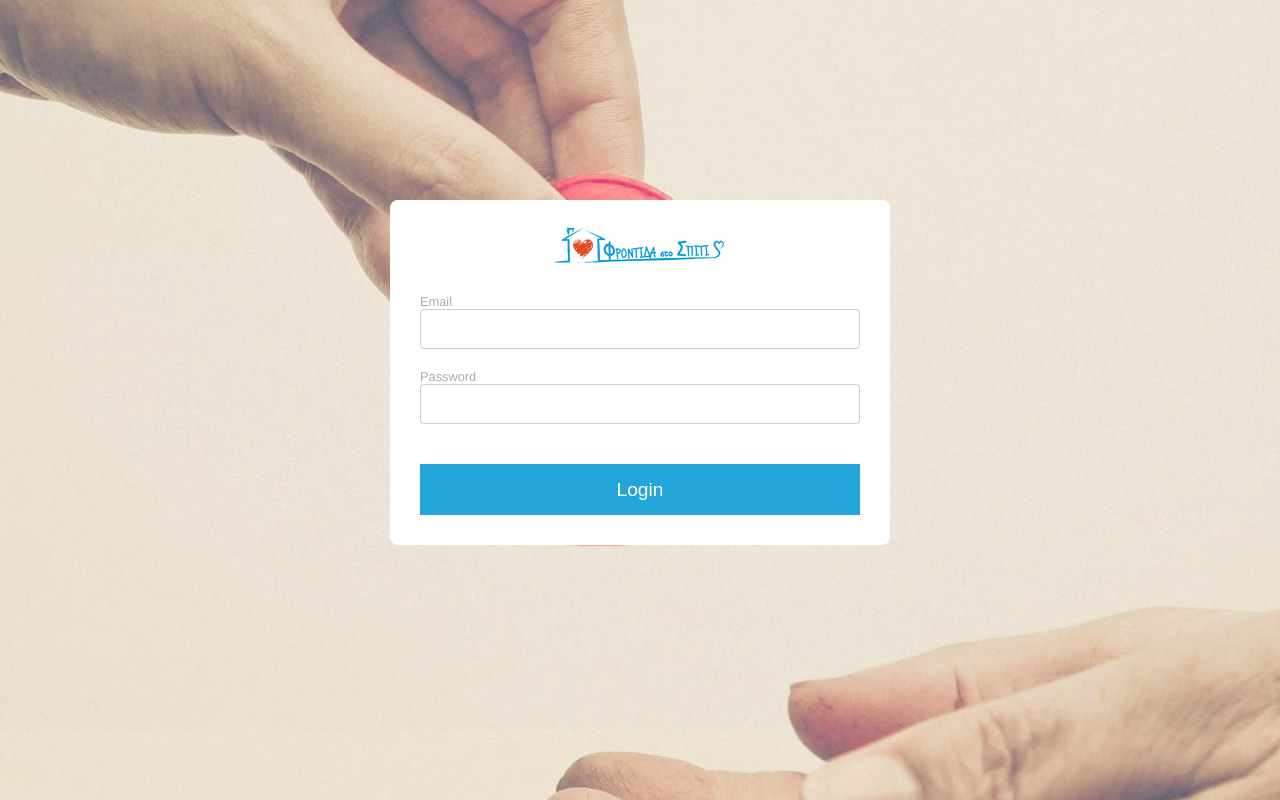
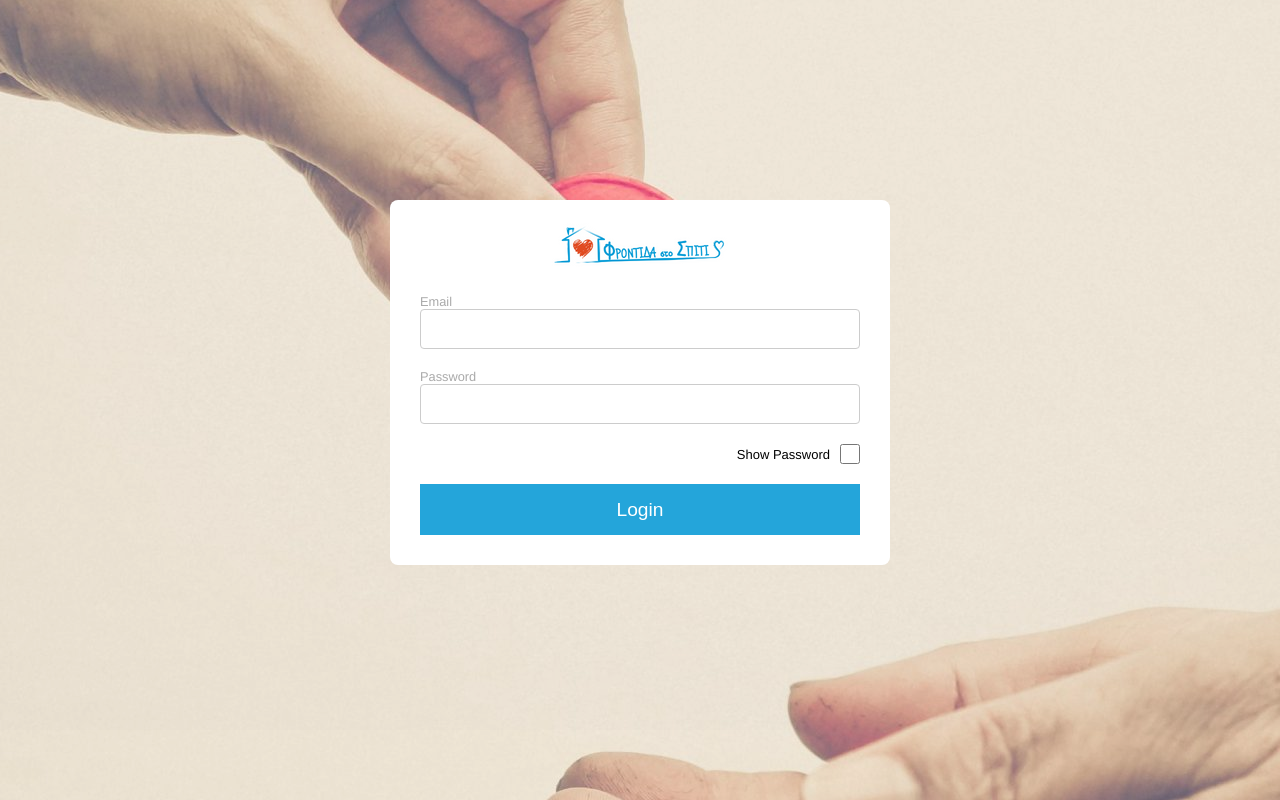
Before and after one commit to spiropoulos94/FRONTIDA_STO_SPITI_frontend, a Vue app: page /login in a window 1280 px wide. Built offline with nearby package versions, Linux system fonts and the light colour scheme.

Commit message:
show password toggle ok

```diff
--- a/src/components/LoginForm.vue
+++ b/src/components/LoginForm.vue
@@ -17,7 +17,11 @@
 
       <label>
         Password
-        <input class="input" type="password" v-model="formData.password" />
+        <input
+          class="input"
+          :type="showPassword ? 'text' : 'password'"
+          v-model="formData.password"
+        />
         <span
           @click="clearInput('password')"
           v-if="formData.password"
@@ -25,6 +29,14 @@
           >x</span
         >
       </label>
+      <div class="show-password">
+        <span class="title">Show Password</span>
+        <input
+          v-model="showPassword"
+          type="checkbox"
+          class="show-password-checkbox"
+        />
+      </div>
 
       <button :disabled="loading" @click="submit" class="form-sbmt">
         <span v-if="!loading" class="text"> Login </span>
@@ -50,6 +62,7 @@ export default {
         password: import.meta.env.VITE_DEVPASS || "",
       },
       loading: false,
+      showPassword: false,
     };
   },
   methods: {
@@ -136,6 +149,22 @@ export default {
       margin-top: 20px;
       height: 51px;
     }
+
+    .show-password {
+      display: flex;
+      align-items: center;
+      margin-left: auto;
+
+      .title {
+        font-size: 13px;
+      }
+      .show-password-checkbox {
+        width: 20px;
+        height: 20px;
+        margin: 0;
+        margin-left: 10px;
+      }
+    }
   }
 }
 </style>
--- a/src/store/store.js
+++ b/src/store/store.js
@@ -3,7 +3,7 @@ import { createStore } from "vuex";
 import _ from "lodash";
 import router from "@/router";
 
-const isDev = import.meta.env.VITE_ENV === "dev";
+const isDev = import.meta.env.VITE_ENV === "dfaxev";
 
 const initialState = {
   sidebarStatus: false,
```
